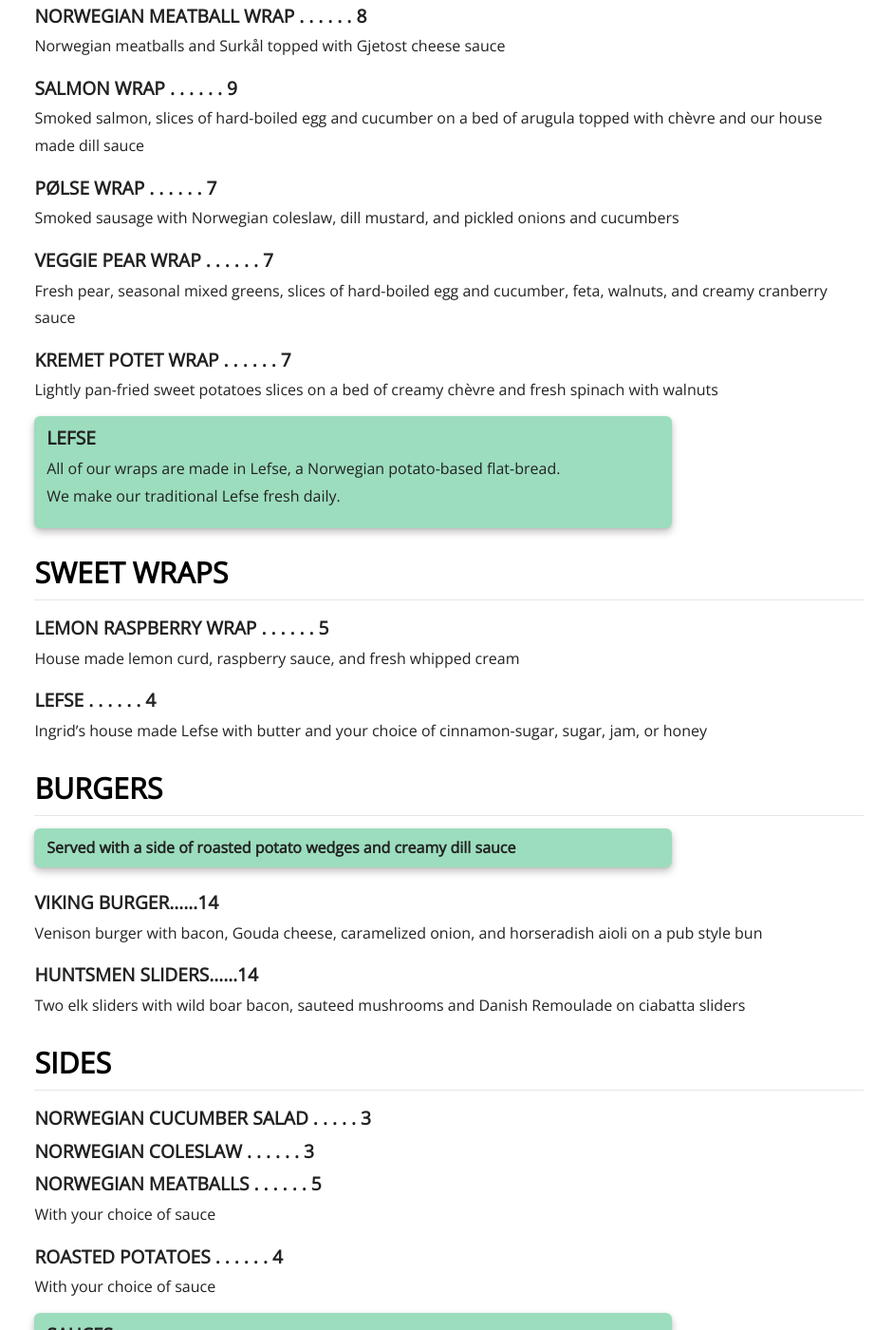
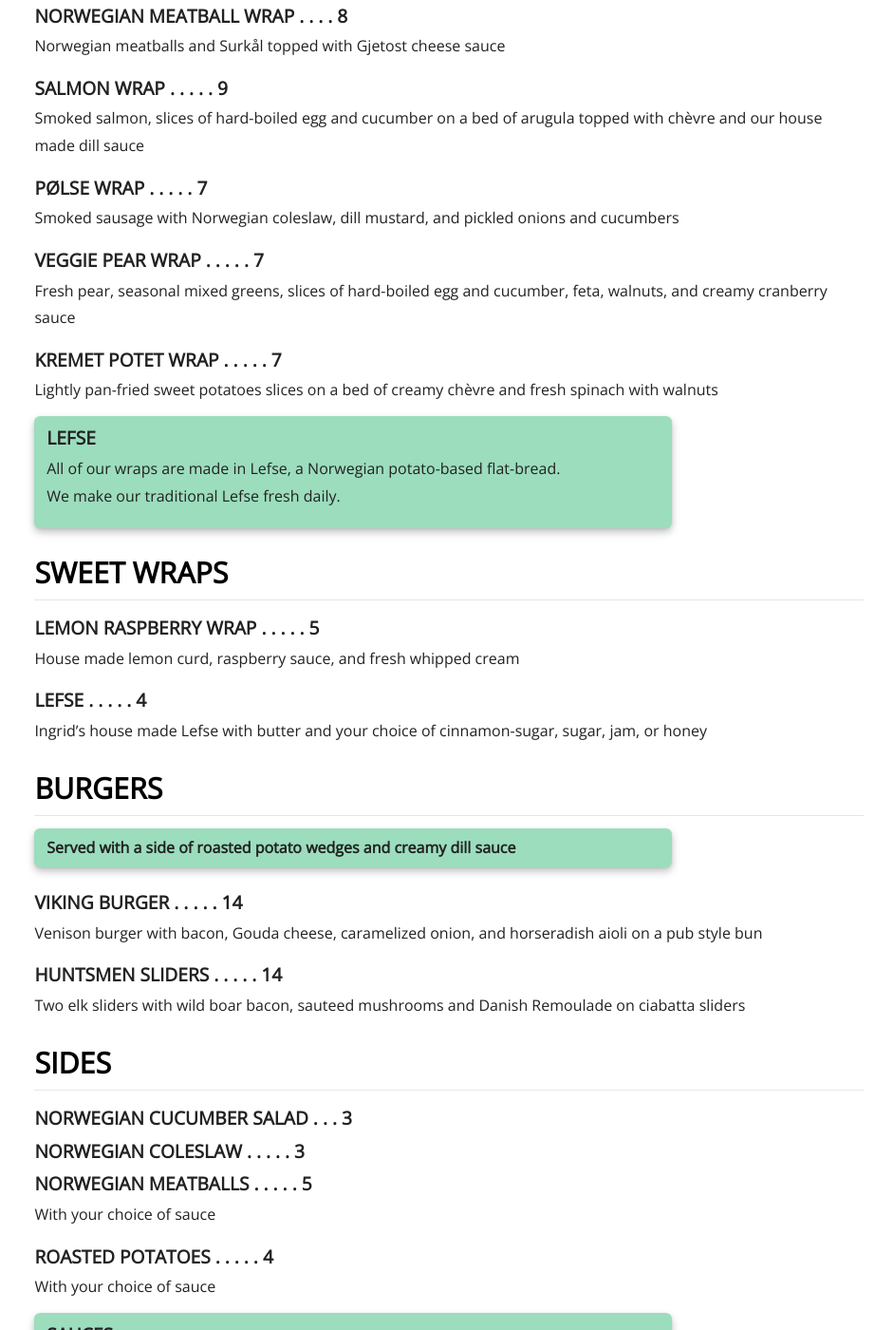
Before and after one commit to orioncleaver/Ingrids-Website, a Jekyll site: the page built from menu.md, in a window 1280 px wide and 1400 px high, scrolled down 810 px. Shown: the whole window at 95% size, without its empty margins (167-1108 px from the left). Built offline with Jekyll 4.4.1, drawn with Linux system fonts in a browser that asks for light colours; nearby versions of some CDN libraries; some of the changed text lies outside the part shown.

```diff
--- a/menu.md
+++ b/menu.md
@@ -8,15 +8,15 @@ show_title: false
 ![Wrap.png](/assets/images/cover-wrap.png)
 
 ## LEFSE WRAPS
-#### NORWEGIAN MEATBALL WRAP . . . . . . 8
+#### NORWEGIAN MEATBALL WRAP . . . . 8
 Norwegian meatballs and Surkål topped with Gjetost cheese sauce
-#### SALMON WRAP . . . . . . 9
+#### SALMON WRAP . . . . . 9
 Smoked salmon, slices of hard-boiled egg and cucumber on a bed of arugula topped with chèvre and our house made dill sauce
-#### PØLSE WRAP . . . . . . 7
+#### PØLSE WRAP . . . . . 7
 Smoked sausage with Norwegian coleslaw, dill mustard, and pickled onions and cucumbers
-#### VEGGIE PEAR WRAP . . . . . . 7
+#### VEGGIE PEAR WRAP . . . . . 7
 Fresh pear, seasonal mixed greens, slices of hard-boiled egg and cucumber, feta, walnuts, and creamy cranberry sauce
-#### KREMET POTET WRAP . . . . . . 7
+#### KREMET POTET WRAP . . . . . 7
 Lightly pan-fried sweet potatoes slices on a bed of creamy chèvre and fresh spinach with walnuts
 
 <div class="card">
@@ -30,9 +30,9 @@ Lightly pan-fried sweet potatoes slices on a bed of creamy chèvre and fresh spi
 </div>
 
 ## SWEET WRAPS
-#### LEMON RASPBERRY WRAP . . . . . . 5
+#### LEMON RASPBERRY WRAP . . . . . 5
 House made lemon curd, raspberry sauce, and fresh whipped cream
-#### LEFSE . . . . . . 4
+#### LEFSE . . . . . 4
 Ingrid’s house made Lefse with butter and your choice of
 cinnamon-sugar, sugar, jam, or honey
 
@@ -44,19 +44,19 @@ cinnamon-sugar, sugar, jam, or honey
   </div>
 </div>
 
-#### VIKING BURGER…...14
+#### VIKING BURGER . . . . . 14
 Venison burger with bacon, Gouda cheese, caramelized onion,  and horseradish aioli on a pub style bun
-#### HUNTSMEN SLIDERS…...14
+#### HUNTSMEN SLIDERS . . . . . 14
 Two elk sliders with wild boar bacon, sauteed mushrooms and Danish Remoulade on ciabatta sliders
 
 
 
 ## SIDES
-#### NORWEGIAN CUCUMBER SALAD . . . . . 3
-#### NORWEGIAN COLESLAW . . . . . . 3
-#### NORWEGIAN MEATBALLS . . . . . . 5
+#### NORWEGIAN CUCUMBER SALAD . . . 3
+#### NORWEGIAN COLESLAW . . . . . 3
+#### NORWEGIAN MEATBALLS . . . . . 5
 With your choice of sauce
-#### ROASTED POTATOES . . . . . . 4
+#### ROASTED POTATOES . . . . . 4
 With your choice of sauce
 
 <div class="card">
@@ -65,29 +65,29 @@ With your choice of sauce
       <h4>SAUCES</h4>
     </div>
     <p>Creamy Dill, Cheese, Dill Mustard, Creamy Cranberry, Horseradish, Lingonberry Jam <br>
-    <strong>Extra sauce</strong> . . . . . . 50¢</p>
+    <strong>Extra sauce</strong> . . . . . 50¢</p>
   </div>
 </div>
 
 ## DRINKS
-##### Lingonberry Lemonade…...3
-##### Iced Tea…...2
-##### Pop…...1.50
-##### Fentiman’s Ginger Beer…..3.50
-##### Coffee…...2
-##### Terminal Gravity IPA…...4
-##### Fearless loki Red Ale…...4
-##### Pfriem Pilsner…...6
-##### Tieton Apricot Hard Cider…...4
+##### Lingonberry Lemonade......3
+##### Iced Tea......2
+##### Pop......1.50
+##### Fentiman’s Ginger Beer......3.50
+##### Coffee......2
+##### Terminal Gravity IPA......4
+##### Fearless loki Red Ale......4
+##### Pfriem Pilsner......6
+##### Tieton Apricot Hard Cider......4
 
 ## COCKTAILS
-#### Empress Elizabeth…...8
+#### Empress Elizabeth......8
 Eastside Distilling Portland Vodka, lemon, honey simple, lingonberry syrup, and cardamom bitters
-#### Erik the Red…...9
+#### Erik the Red......9
 A Scandinavian  hot ginger toddy  made with Rolling River Spirits Brown Bear Aquavit, ginger simple, and lemon
-#### Mette-Marit…...9
+#### Mette-Marit......9
 Freeland Gin, muddled lemon and lime, and St. Germain
-#### Ragnar Loðbrók…...9
+#### Ragnar Loðbrók......9
 Rolling River Spirits Brown Bear Aquavit, honey simple, and DRY Cucumber soda
-#### Rurik of Novgorod…...9
+#### Rurik of Novgorod......9
 Krogstad Aquavit, lime juice, and  Fentimans Ginger Beer
```
